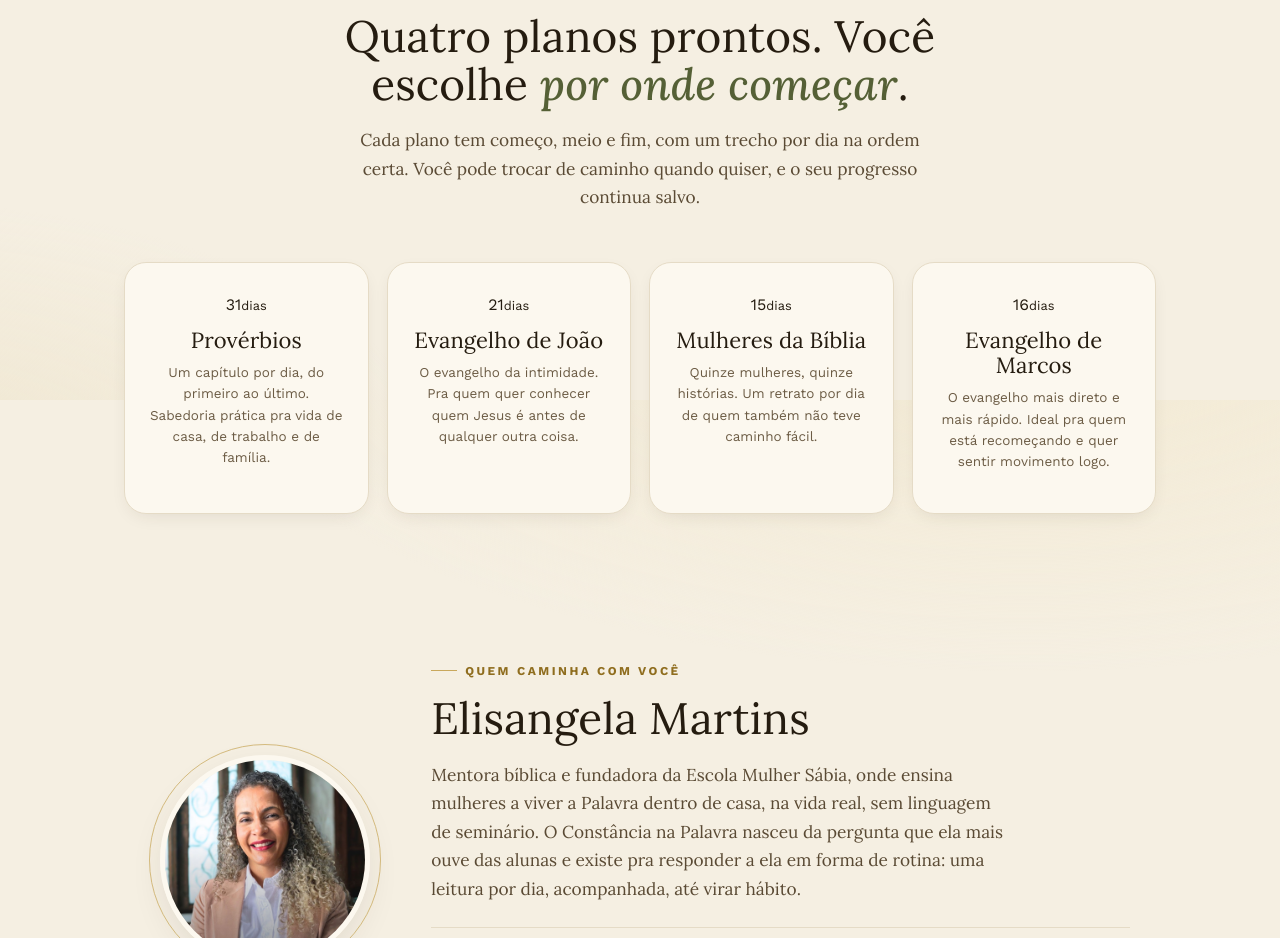
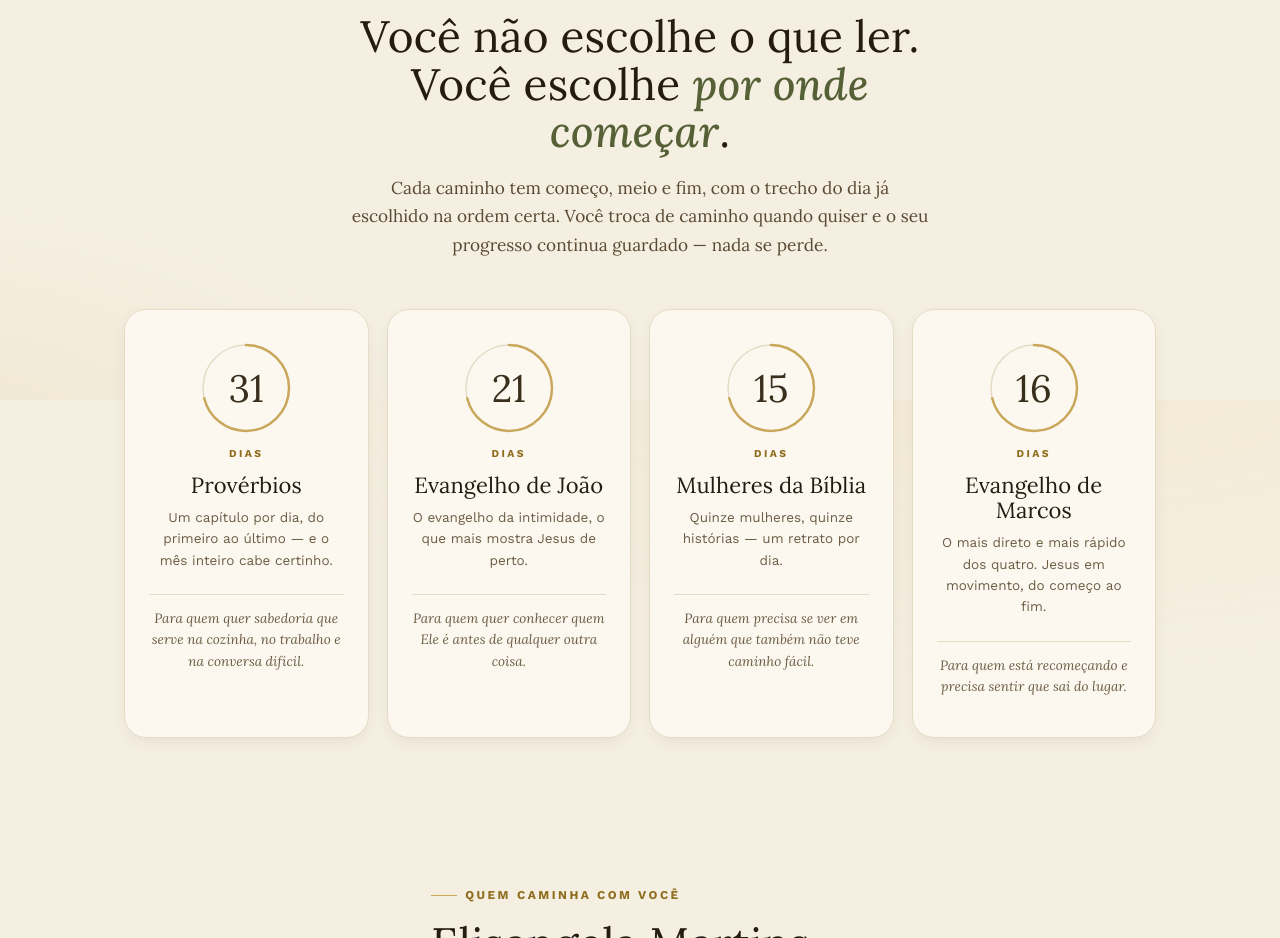
Before and after one commit to santoromateus-cloud/constancia-na-palavra, a Next.js app: page / in a window 1280 px wide. Shown: the part 4400-5338 px from the top of the page. Built offline with nearby package versions, Linux system fonts and the light colour scheme; no server answers; a web font is replaced by a local one.

Commit message:
Caminhos: cada card ganha o "para quem" e o numeral vira o heroi do card

```diff
--- a/src/app/page.tsx
+++ b/src/app/page.tsx
@@ -24,6 +24,10 @@ import Link from "next/link";
      meta com data. A página agora VENDE essa porta primeiro.
    · A Bíblia nunca fica atrás do paywall. O que se vende é o caminho
      guiado, o jogo da constância e a companhia — não o texto.
+   · Caminhos redesenhados: o numeral de dias vira o herói do card,
+     dentro de um anel dourado (mesmo sistema visual do /biblia), e
+     cada caminho ganha um "para quem" — o card passa a responder
+     "esse é o meu?" em vez de só listar o que é.
    ============================================================ */
 
 const HOTMART_MENSAL = process.env.NEXT_PUBLIC_HOTMART_MENSAL_URL || "";
@@ -67,10 +71,30 @@ const PASSOS = [
 ];
 
 const CAMINHOS = [
-  { d: "31", t: "Provérbios", p: "Um capítulo por dia, do primeiro ao último. Sabedoria prática pra vida de casa, de trabalho e de família." },
-  { d: "21", t: "Evangelho de João", p: "O evangelho da intimidade. Pra quem quer conhecer quem Jesus é antes de qualquer outra coisa." },
-  { d: "15", t: "Mulheres da Bíblia", p: "Quinze mulheres, quinze histórias. Um retrato por dia de quem também não teve caminho fácil." },
-  { d: "16", t: "Evangelho de Marcos", p: "O evangelho mais direto e mais rápido. Ideal pra quem está recomeçando e quer sentir movimento logo." },
+  {
+    d: "31",
+    t: "Provérbios",
+    p: "Um capítulo por dia, do primeiro ao último — e o mês inteiro cabe certinho.",
+    q: "Para quem quer sabedoria que serve na cozinha, no trabalho e na conversa difícil.",
+  },
+  {
+    d: "21",
+    t: "Evangelho de João",
+    p: "O evangelho da intimidade, o que mais mostra Jesus de perto.",
+    q: "Para quem quer conhecer quem Ele é antes de qualquer outra coisa.",
+  },
+  {
+    d: "15",
+    t: "Mulheres da Bíblia",
+    p: "Quinze mulheres, quinze histórias — um retrato por dia.",
+    q: "Para quem precisa se ver em alguém que também não teve caminho fácil.",
+  },
+  {
+    d: "16",
+    t: "Evangelho de Marcos",
+    p: "O mais direto e mais rápido dos quatro. Jesus em movimento, do começo ao fim.",
+    q: "Para quem está recomeçando e precisa sentir que sai do lugar.",
+  },
 ];
 
 export default function Home() {
@@ -237,18 +261,37 @@ export default function Home() {
       <section className="cnp-sec tight">
         <div className="cnp-head-c">
           <span className="kick">Os caminhos</span>
-          <h2 className="cnp-title center">Quatro planos prontos. Você escolhe <em>por onde começar</em>.</h2>
+          <h2 className="cnp-title center">Você não escolhe o que ler. Você escolhe <em>por onde começar</em>.</h2>
           <p className="cnp-desc center">
-            Cada plano tem começo, meio e fim, com um trecho por dia na ordem certa. Você pode trocar
-            de caminho quando quiser, e o seu progresso continua salvo.
+            Cada caminho tem começo, meio e fim, com o trecho do dia já escolhido na ordem certa.
+            Você troca de caminho quando quiser e o seu progresso continua guardado — nada se perde.
           </p>
         </div>
         <div className="cnp-paths">
           {CAMINHOS.map((c) => (
             <article key={c.t} className="cnp-path cnp-rise">
-              <div className="d">{c.d}<small>dias</small></div>
+              <div className="cnp-path-anel" aria-hidden>
+                <svg viewBox="0 0 96 96" width="96" height="96">
+                  <circle cx="48" cy="48" r="43" fill="none" stroke="var(--line)" strokeWidth="1.5" />
+                  <circle
+                    cx="48"
+                    cy="48"
+                    r="43"
+                    fill="none"
+                    stroke="var(--fio)"
+                    strokeWidth="2.5"
+                    strokeLinecap="round"
+                    strokeDasharray="270"
+                    strokeDashoffset="78"
+                    transform="rotate(-90 48 48)"
+                  />
+                </svg>
+                <span className="cnp-path-num">{c.d}</span>
+              </div>
+              <span className="cnp-path-dias">dias</span>
               <h3>{c.t}</h3>
               <p>{c.p}</p>
+              <p className="cnp-path-quem">{c.q}</p>
             </article>
           ))}
         </div>
```
